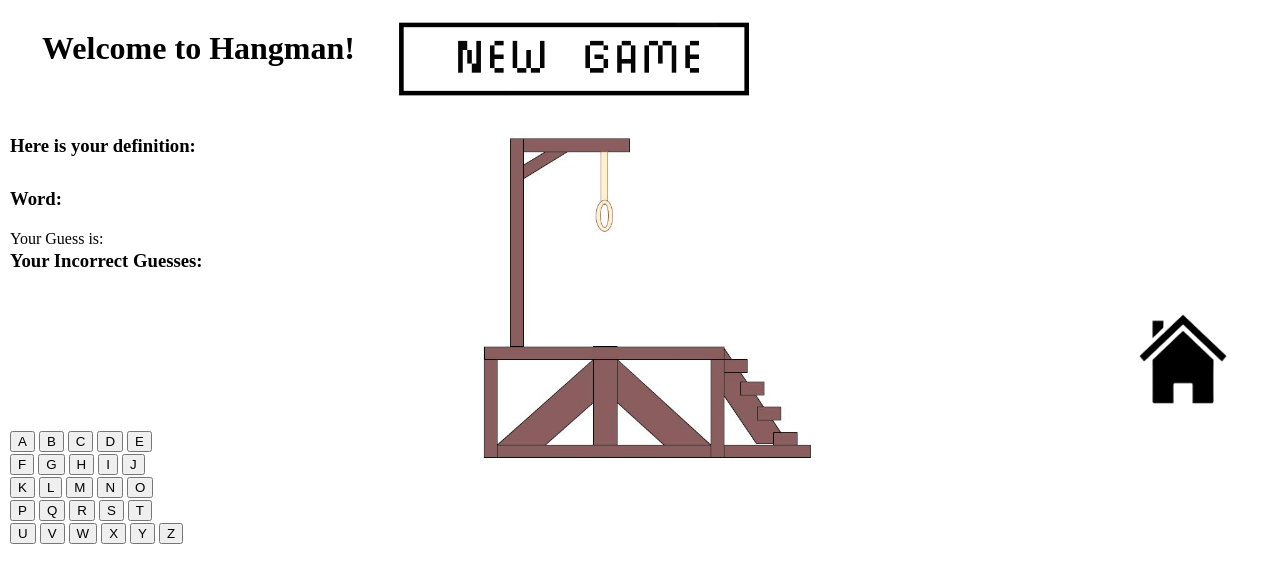
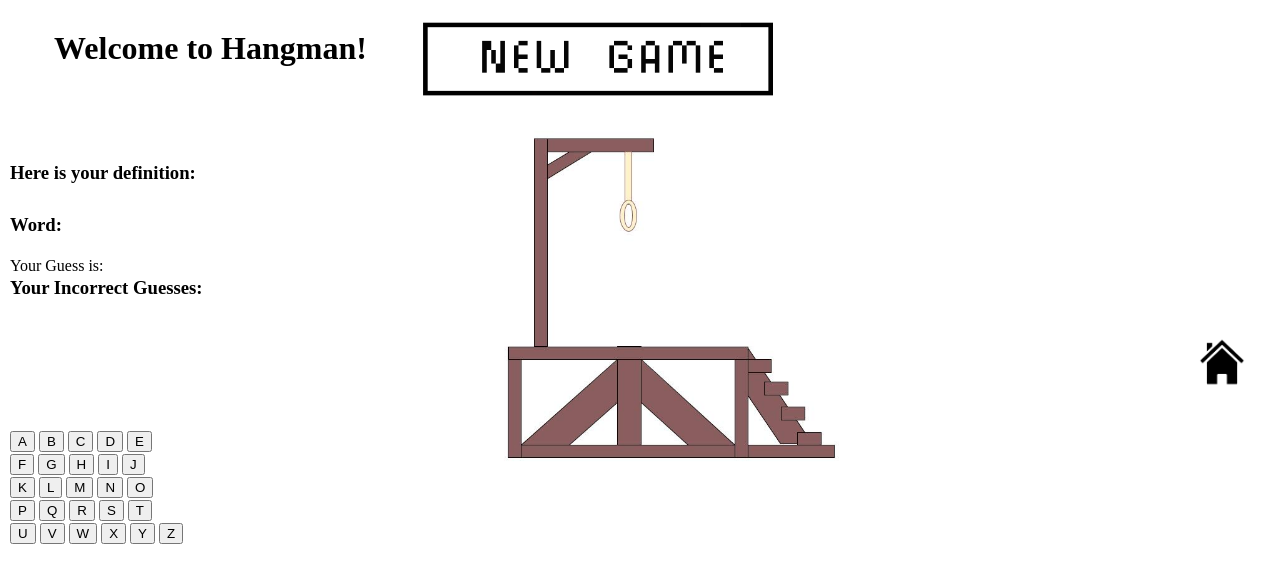
Before and after one commit to RyanHaki/lyntax_final, a Jekyll site: the page built from _pages/Hangman2.html, in a window 1280 px wide. Shown: the top 583 px of the page. Built offline with Jekyll 4.4.1, drawn with Linux system fonts in a browser that asks for light colours.

Commit message:
image size change

```diff
--- a/_pages/Hangman2.html
+++ b/_pages/Hangman2.html
@@ -85,7 +85,7 @@ title: Hangman2
                     <td></td>
                     <td></td>
                     <td>
-                        <a href="/lyntax_final"><img src="/lyntax_final/images/home-removebg.png" alt="GoHome" height = "100"></a>
+                        <a href="/lyntax_final"><img src="/lyntax_final/images/home-removebg.png" alt="GoHome" height = "50"></a>
                     </td>
                 </tr>
                 <tr>
```
